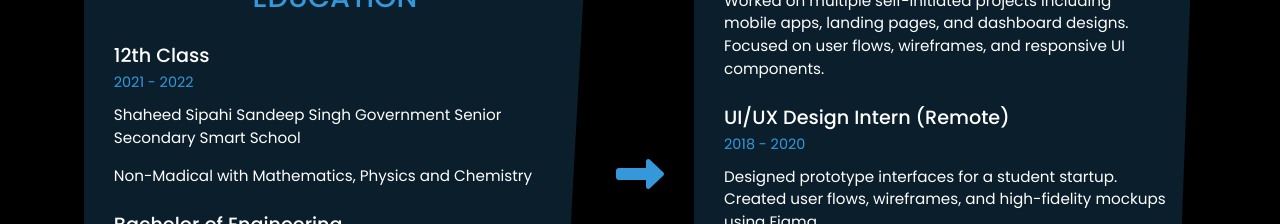
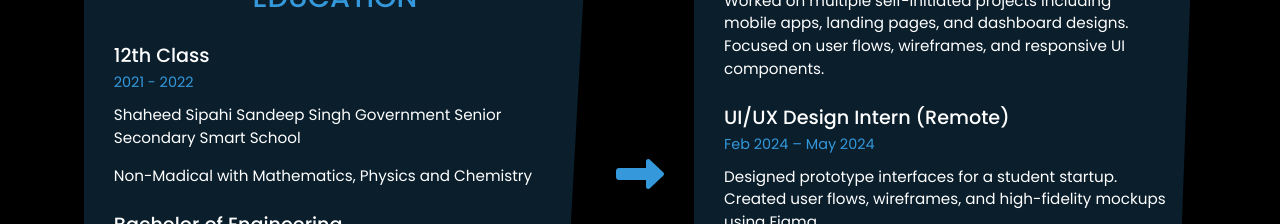
Before and after one commit to Deep9855/Portfolio, a plain HTML site: page index.html in a window 1280 px wide. Shown: the part 2260-2484 px from the top of the page. Drawn offline with nearby package versions, Linux system fonts and the light colour scheme.

Commit message:
Update index.html

```diff
--- a/index.html
+++ b/index.html
@@ -176,7 +176,7 @@
                     </div>
                     <div class="timeline-item">
                         <h4>UI/UX Design Intern (Remote)</h4>
-                        <div class="period">2018 - 2020</div>
+                        <div class="period">Feb 2024 – May 2024</div>
 <!--                         <p>Digital Solutions LLC, San Francisco</p> -->
                         <p>Designed prototype interfaces for a student startup. Created user flows, wireframes, and high-fidelity mockups using Figma.</p>
                     </div>
```
